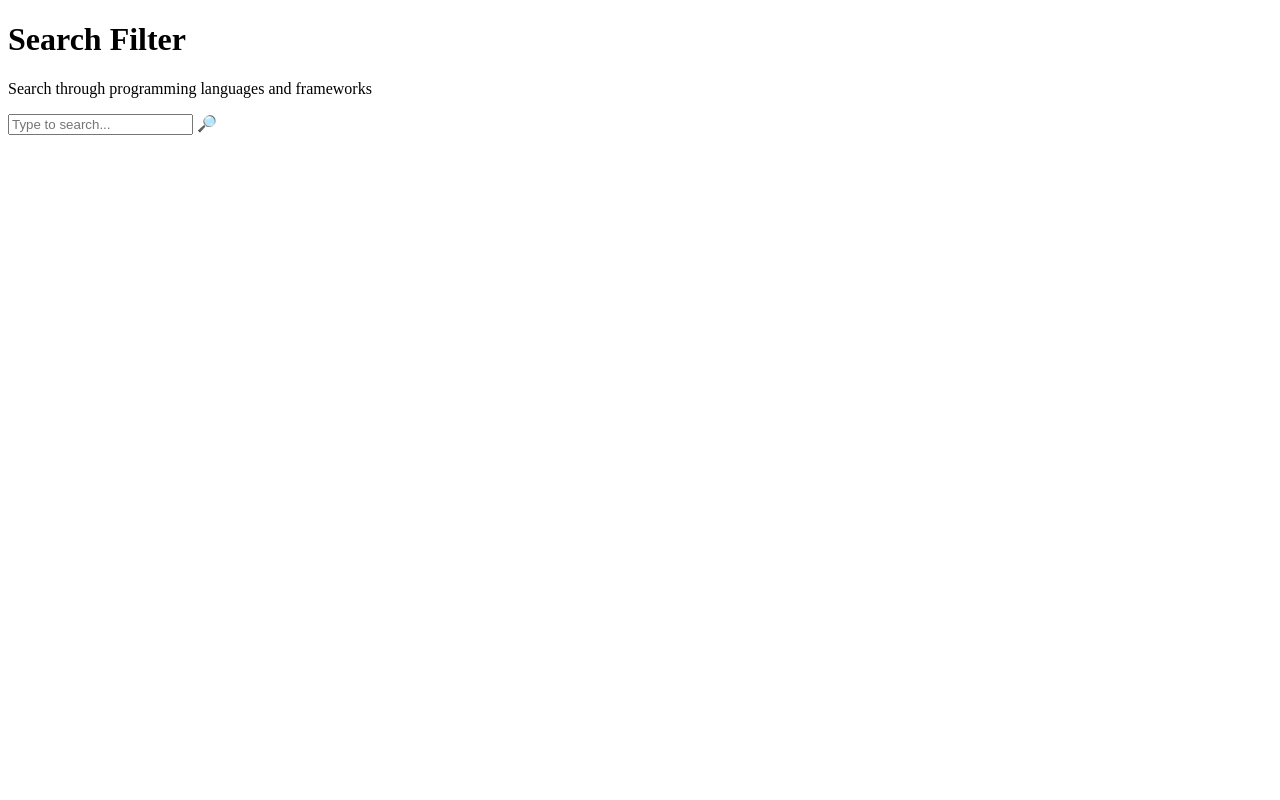
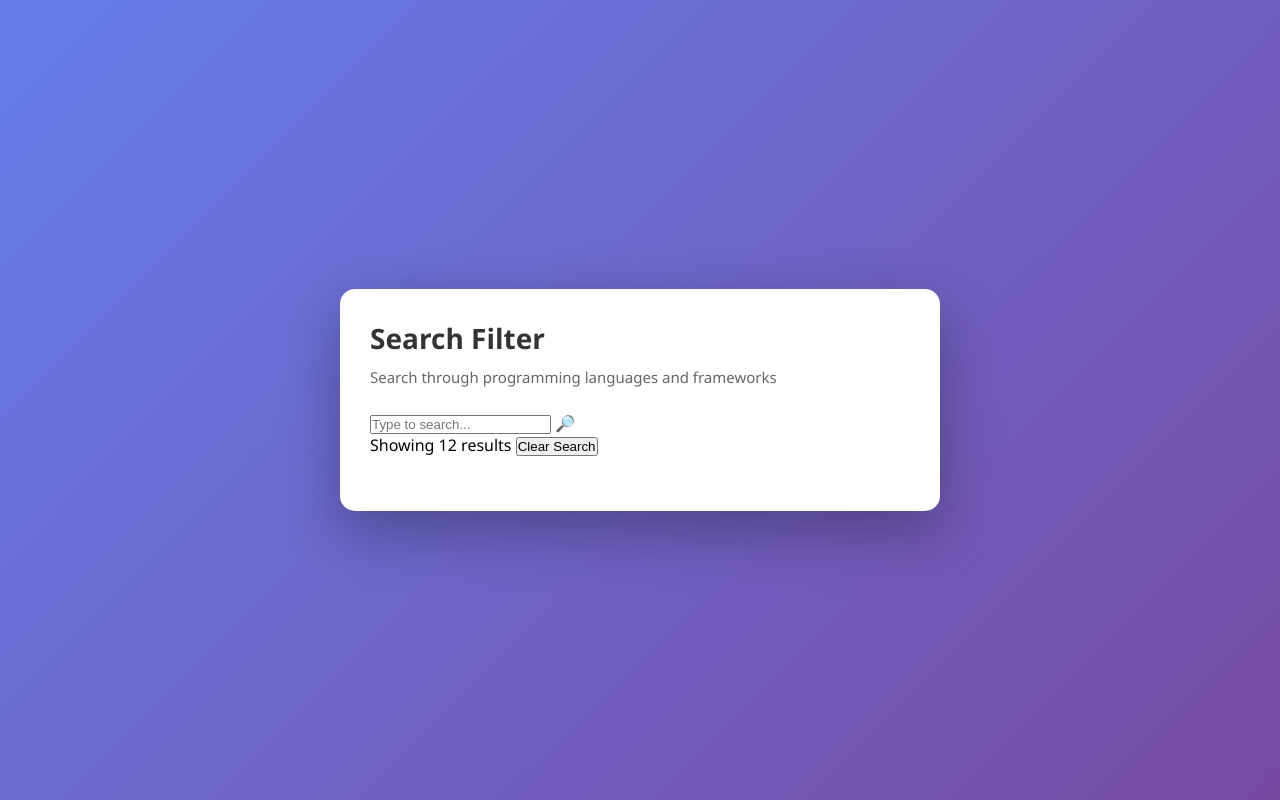
Before and after one commit to Asraful-Islam-01/Real-time-Search-Filter-, a plain HTML site: page index.html in a window 1280 px wide. Drawn offline with Linux system fonts and the light colour scheme.

Commit message:
Some lovely css added

```diff
--- a/index.html
+++ b/index.html
@@ -4,22 +4,27 @@
     <meta charset="UTF-8">
     <meta name="viewport" content="width=device-width, initial-scale=1.0">
     <title>Real-time Search Filter</title>
+    <link rel="stylesheet" href="style.css">
 </head>
 <body>
     <div class="container">
         <h1>Search Filter</h1>
-        <p class="subtitles">Search through programming languages and frameworks</p>
+        <p class="subtitle">Search through programming languages and frameworks</p>
 
         <div class="search-box">
             <input type="text" id="searchInput" placeholder="Type to search..." autocomplete="off">
             <span class="search-icon">🔎</span>
 
             <div class="results-info">
-                <span class="results-count"></span>
+                <span class="results-count" id="resultsCount">Showing 12 results</span>
+                <button class="clear-btn" id="clrBtn">Clear Search</button>
             </div>
+
         </div>
+
+        <ul id="itemList"></ul>
     </div>
 
-
+    <script src="script.js"></script>
 </body>
 </html>
--- a/style.css
+++ b/style.css
@@ -0,0 +1,41 @@
+* {
+    margin: 0;
+    padding: 0;
+    box-sizing: border-box;
+}
+
+body {
+    font-family: 'Segoe UI', Tahoma, Geneva, Verdana, sans-serif;
+     background: linear-gradient(135deg, #667eea 0%, #764ba2 100%);
+     min-height: 100vh;
+     padding: 20px;
+     display: flex;
+     justify-content: center;
+     align-items: center;
+}
+
+.container {
+    background: white;
+    border-radius: 15px;
+    box-shadow: 0 20px 60px rgba(0, 0, 0, 0.3);
+    max-width: 600px;
+    width: 100%;
+    padding: 30px;
+}
+
+h1 {
+    color: #333;
+    margin-bottom: 10px;
+    font-size: 28px;
+}
+
+.subtitle {
+    color: #666;
+    margin-bottom: 25px;
+    font-size: 15px;
+}
+
+.search-box {
+    position: relative;
+    margin-bottom: 25px;
+}
```
